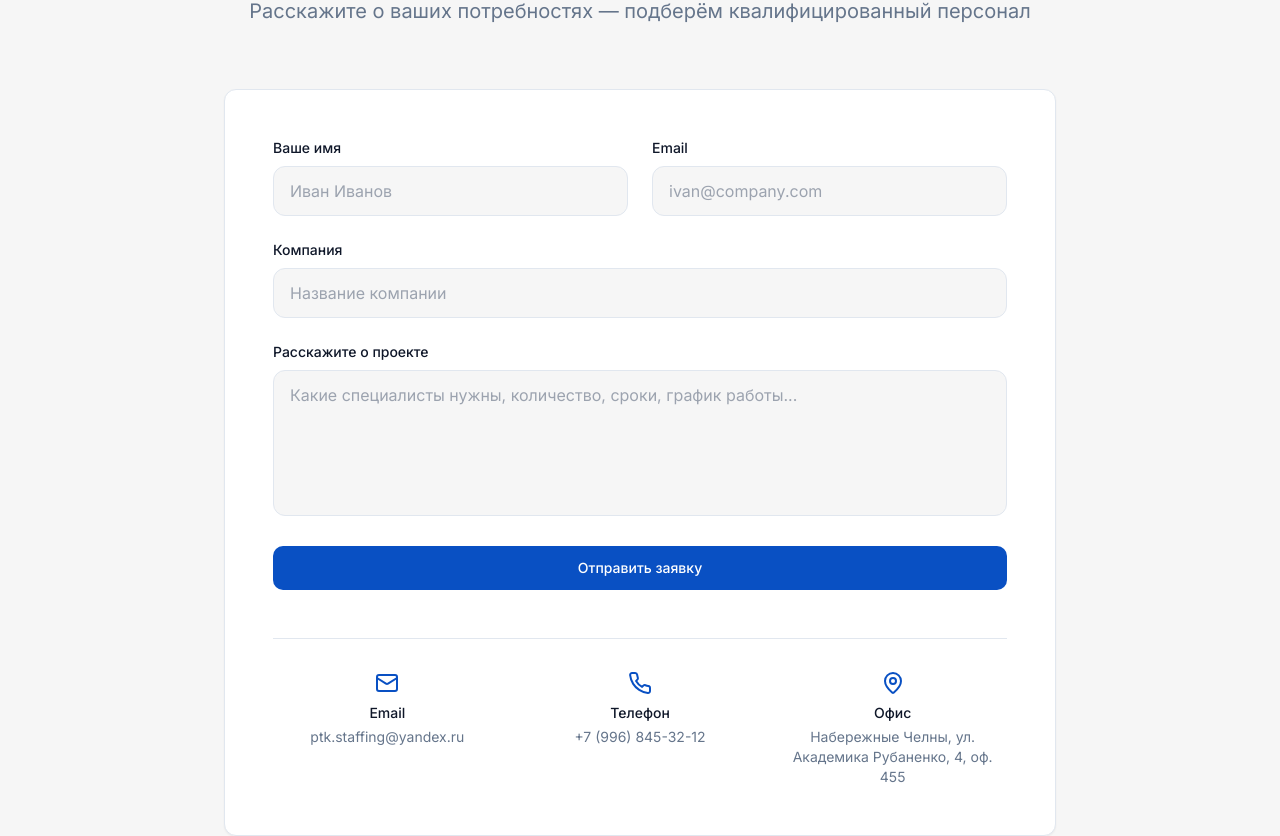
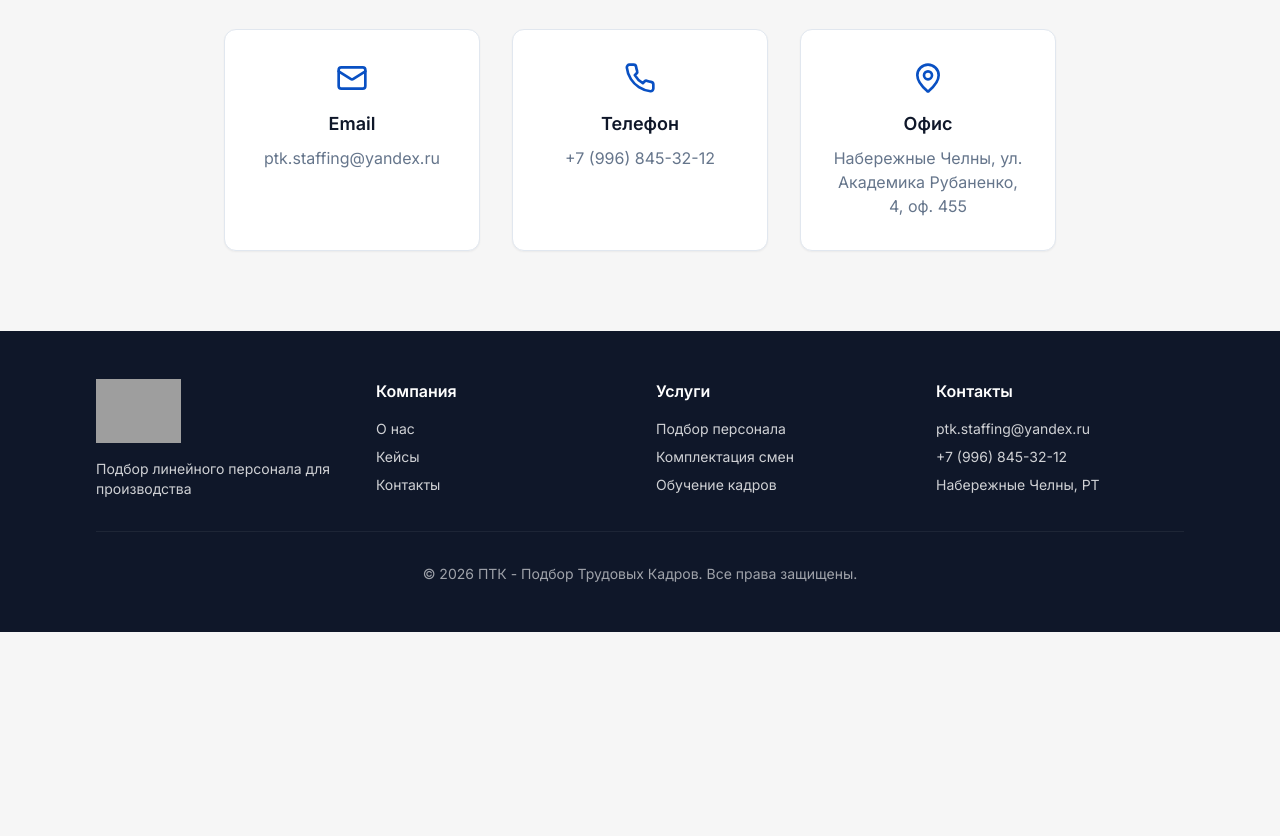
Before and after one commit to pr-poehali-dev/outsourcing-site-creation, a React (Vite) app: page / in a window 1280 px wide. Shown: the part 2989-3825 px from the top of the page. After the commit the page ends 3621 px from the top, so only its background shows below. Built offline with nearby package versions, Linux system fonts and the light colour scheme; grey boxes are pictures that could not be loaded.

Commit message:
Удалить раздел контактной формы

```diff
--- a/src/pages/Index.tsx
+++ b/src/pages/Index.tsx
@@ -201,70 +201,32 @@ const Index = () => {
         <section id="contact" className="py-20 px-6">
           <div className="container mx-auto max-w-4xl">
             <div className="text-center mb-16">
-              <h2 className="text-4xl md:text-5xl font-bold mb-6">Свяжитесь с нами</h2>
-              <div className="w-20 h-1 bg-primary mx-auto mb-8"></div>
-              <p className="text-xl text-muted-foreground">
-                Расскажите о ваших потребностях — подберём квалифицированный персонал
-              </p>
+              <h2 className="text-4xl md:text-5xl font-bold mb-6">Контакты</h2>
+              <div className="w-20 h-1 bg-primary mx-auto"></div>
             </div>
-            <Card className="p-8 md:p-12">
-              <form className="space-y-6">
-                <div className="grid md:grid-cols-2 gap-6">
-                  <div>
-                    <label className="block text-sm font-medium mb-2">Ваше имя</label>
-                    <input
-                      type="text"
-                      className="w-full px-4 py-3 rounded-lg border bg-background focus:outline-none focus:ring-2 focus:ring-primary"
-                      placeholder="Иван Иванов"
-                    />
-                  </div>
-                  <div>
-                    <label className="block text-sm font-medium mb-2">Email</label>
-                    <input
-                      type="email"
-                      className="w-full px-4 py-3 rounded-lg border bg-background focus:outline-none focus:ring-2 focus:ring-primary"
-                      placeholder="ivan@company.com"
-                    />
-                  </div>
+            <div className="grid md:grid-cols-3 gap-8">
+              <Card className="p-8 text-center">
+                <Icon name="Mail" className="mx-auto mb-4 text-primary" size={32} />
+                <div className="text-lg font-semibold mb-2">Email</div>
+                <a href="mailto:ptk.staffing@yandex.ru" className="text-muted-foreground hover:text-primary transition-colors">
+                  ptk.staffing@yandex.ru
+                </a>
+              </Card>
+              <Card className="p-8 text-center">
+                <Icon name="Phone" className="mx-auto mb-4 text-primary" size={32} />
+                <div className="text-lg font-semibold mb-2">Телефон</div>
+                <a href="tel:+79968453212" className="text-muted-foreground hover:text-primary transition-colors">
+                  +7 (996) 845-32-12
+                </a>
+              </Card>
+              <Card className="p-8 text-center">
+                <Icon name="MapPin" className="mx-auto mb-4 text-primary" size={32} />
+                <div className="text-lg font-semibold mb-2">Офис</div>
+                <div className="text-muted-foreground">
+                  Набережные Челны, ул. Академика Рубаненко, 4, оф. 455
                 </div>
-                <div>
-                  <label className="block text-sm font-medium mb-2">Компания</label>
-                  <input
-                    type="text"
-                    className="w-full px-4 py-3 rounded-lg border bg-background focus:outline-none focus:ring-2 focus:ring-primary"
-                    placeholder="Название компании"
-                  />
-                </div>
-                <div>
-                  <label className="block text-sm font-medium mb-2">Расскажите о проекте</label>
-                  <textarea
-                    rows={5}
-                    className="w-full px-4 py-3 rounded-lg border bg-background focus:outline-none focus:ring-2 focus:ring-primary resize-none"
-                    placeholder="Какие специалисты нужны, количество, сроки, график работы..."
-                  />
-                </div>
-                <Button size="lg" className="w-full">
-                  Отправить заявку
-                </Button>
-              </form>
-              <div className="mt-12 pt-8 border-t grid md:grid-cols-3 gap-6 text-center">
-                <div>
-                  <Icon name="Mail" className="mx-auto mb-2 text-primary" size={24} />
-                  <div className="text-sm font-medium mb-1">Email</div>
-                  <div className="text-sm text-muted-foreground">ptk.staffing@yandex.ru</div>
-                </div>
-                <div>
-                  <Icon name="Phone" className="mx-auto mb-2 text-primary" size={24} />
-                  <div className="text-sm font-medium mb-1">Телефон</div>
-                  <div className="text-sm text-muted-foreground">+7 (996) 845-32-12</div>
-                </div>
-                <div>
-                  <Icon name="MapPin" className="mx-auto mb-2 text-primary" size={24} />
-                  <div className="text-sm font-medium mb-1">Офис</div>
-                  <div className="text-sm text-muted-foreground">Набережные Челны, ул. Академика Рубаненко, 4, оф. 455</div>
-                </div>
-              </div>
-            </Card>
+              </Card>
+            </div>
           </div>
         </section>
       </main>
```
